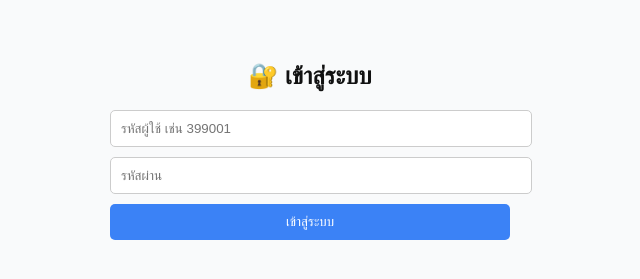
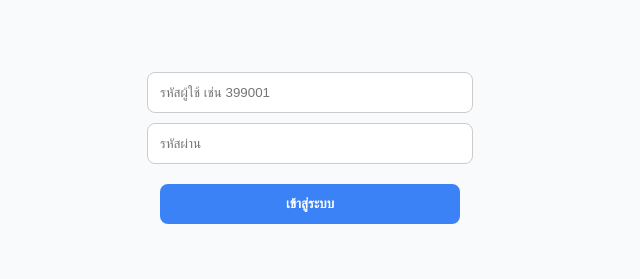
Before and after one commit to thanapakkeh/village-pwa-app, a plain HTML site: page login.html in a window 1280 px wide. Shown: the part 323-602 px from the top of the page, without its empty margins (330-970 px from the left). Drawn offline with Linux system fonts and the light colour scheme.

Commit message:
Update login.html

```diff
--- a/login.html
+++ b/login.html
@@ -15,13 +15,25 @@
     </p>
   </div>
 
-  <div id="app" style="max-width:400px;margin:auto;text-align:center;">
-    <h2>🔐 เข้าสู่ระบบ</h2>
-    <input type="text" id="username" placeholder="รหัสผู้ใช้ เช่น 399001" style="width:100%;padding:10px;margin-bottom:10px;border:1px solid #ccc;border-radius:5px;" />
-    <input type="password" id="password" placeholder="รหัสผ่าน" style="width:100%;padding:10px;margin-bottom:10px;border:1px solid #ccc;border-radius:5px;" />
-    <button onclick="login()" style="width:100%;padding:10px;background:#3b82f6;color:white;border:none;border-radius:5px;cursor:pointer;">เข้าสู่ระบบ</button>
-    <p id="loginStatus" style="margin-top:15px;font-size:0.9rem;"></p>
-  </div>
+  <div style="display:flex;flex-direction:column;align-items:center;justify-content:center;margin-top:30px;">
+  <input type="text" id="username" placeholder="รหัสผู้ใช้ เช่น 399001"
+    style="width: 300px; max-width: 90%; padding: 12px; border-radius: 8px; border: 1px solid #ccc; margin-bottom: 10px;" />
+
+  <input type="password" id="password" placeholder="รหัสผ่าน"
+    style="width: 300px; max-width: 90%; padding: 12px; border-radius: 8px; border: 1px solid #ccc; margin-bottom: 20px;" />
+
+  <button onclick="login()" style="
+      width: 300px; max-width: 90%;
+      padding: 12px;
+      background-color: #3b82f6;
+      color: white;
+      border: none;
+      border-radius: 8px;
+      font-weight: bold;
+      cursor: pointer;">
+    เข้าสู่ระบบ
+  </button>
+</div>
 
   <script>
     async function login() {
```
